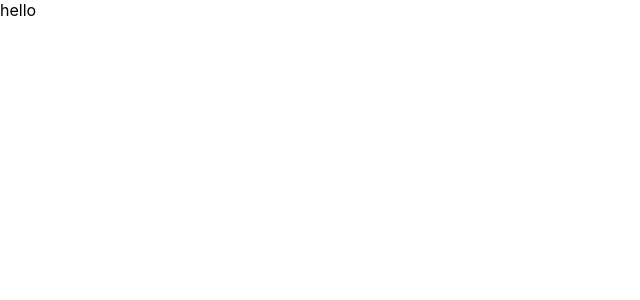
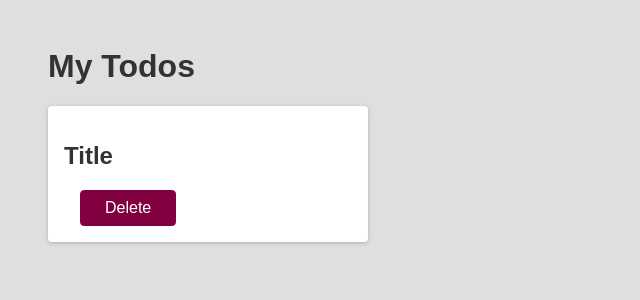
Before and after one commit to moyanich/new-react-app, a React (Create React App) app in the folder my-app/: page / in a window 1280 px wide. Shown: the top 300 px of the page, without its empty margins (0-640 px from the left). Built offline with nearby package versions, Linux system fonts and the light colour scheme.

Commit message:
Updated app content

```diff
--- a/my-app/src/App.js
+++ b/my-app/src/App.js
@@ -1,7 +1,10 @@
+import Todo from './components/Todo';
+
 function App() {
   return (
     <div className="App">
-      hello
+      <h1>My Todos</h1>
+       <Todo />
     </div>
   );
 }
--- /dev/null
+++ b/my-app/src/components/Todo.js
@@ -0,0 +1,14 @@
+function Todo() {
+    return (
+        <div className="card">
+            <h2>Title</h2>
+            <div>
+                <button className="btn">Delete</button>
+            </div>
+
+        </div>
+
+    );
+}
+
+export default Todo;
--- a/my-app/src/index.css
+++ b/my-app/src/index.css
@@ -1,13 +1,73 @@
-body {
-  margin: 0;
-  font-family: -apple-system, BlinkMacSystemFont, 'Segoe UI', 'Roboto', 'Oxygen',
-    'Ubuntu', 'Cantarell', 'Fira Sans', 'Droid Sans', 'Helvetica Neue',
-    sans-serif;
-  -webkit-font-smoothing: antialiased;
-  -moz-osx-font-smoothing: grayscale;
+* {
+  box-sizing: border-box;
 }
 
-code {
-  font-family: source-code-pro, Menlo, Monaco, Consolas, 'Courier New',
-    monospace;
+body {
+  font-family: sans-serif;
+  margin: 3rem;
+  background-color: #dfdfdf;
 }
+
+h1, h2 {
+  color: #333333;
+}
+
+.btn {
+  font: inherit;
+  padding: 0.5rem 1.5rem;
+  cursor: pointer;
+  border-radius: 4px;
+  background-color: #800040;
+  color: white;
+  border: 1px solid #800040;
+  margin: 0 1rem;
+}
+
+.btn:hover {
+  background-color: #9c1458;
+  border-color: #9c1458;
+}
+
+.btn--alt {
+  background-color: transparent;
+  color: #800040;
+}
+
+.btn--alt:hover {
+  background-color: #f8dae9;
+}
+
+.card {
+  background-color: white;
+  border-radius: 4px;
+  box-shadow: 0 1px 4px rgba(0, 0, 0, 0.2);
+  padding: 1rem;
+  width: 20rem;
+}
+
+.actions {
+  text-align: right;
+}
+
+.modal {
+  box-shadow: 0 1px 4px rgba(0, 0, 0, 0.2);
+  border-radius: 6px;
+  background-color: white;
+  padding: 1rem;
+  text-align: center;
+  width: 30rem;
+  z-index: 10;
+  position: fixed;
+  top: 20vh;
+  left: calc(50% - 15rem);
+}
+
+.backdrop {
+  position: fixed;
+  z-index: 1;
+  background-color: rgba(0, 0, 0, 0.75);
+  width: 100%;
+  height: 100vh;
+  top: 0;
+  left: 0;
+}
```
Also changed, not shown: my-app/src/Todo.js (deleted).
